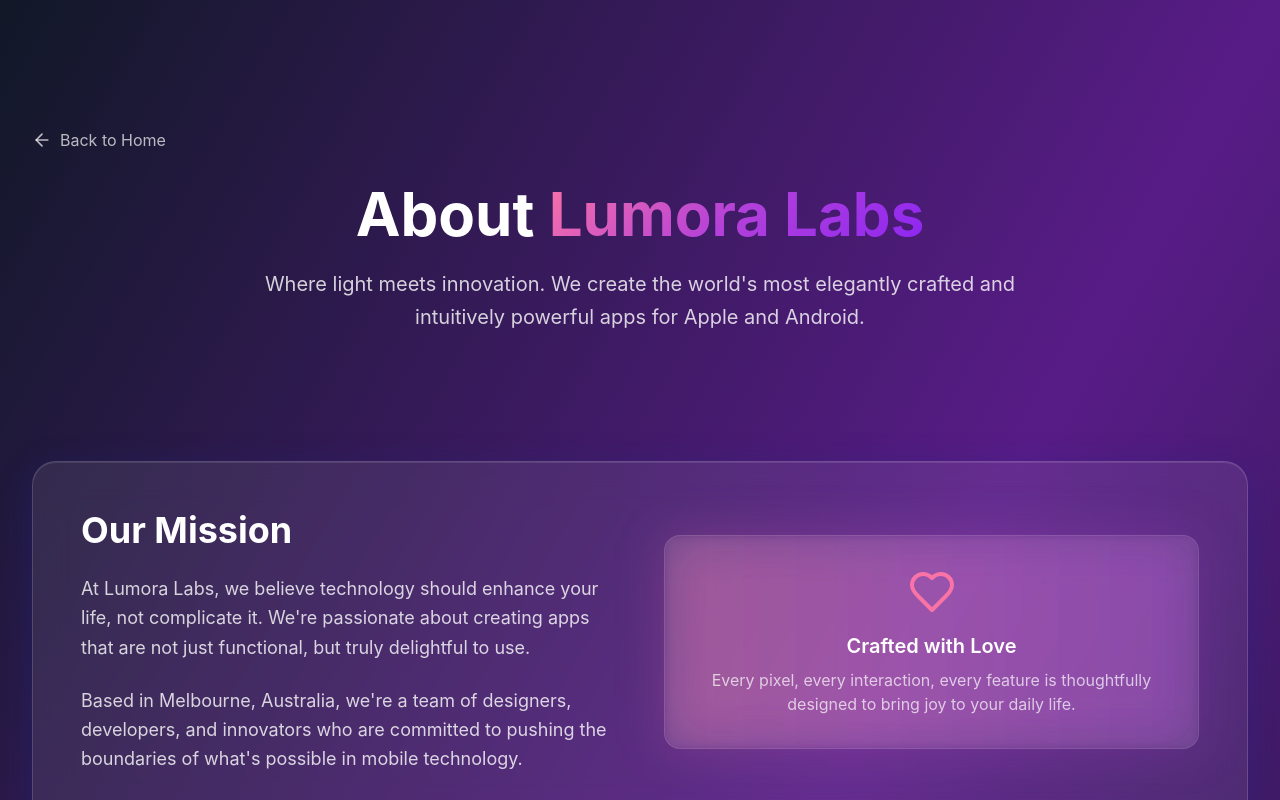
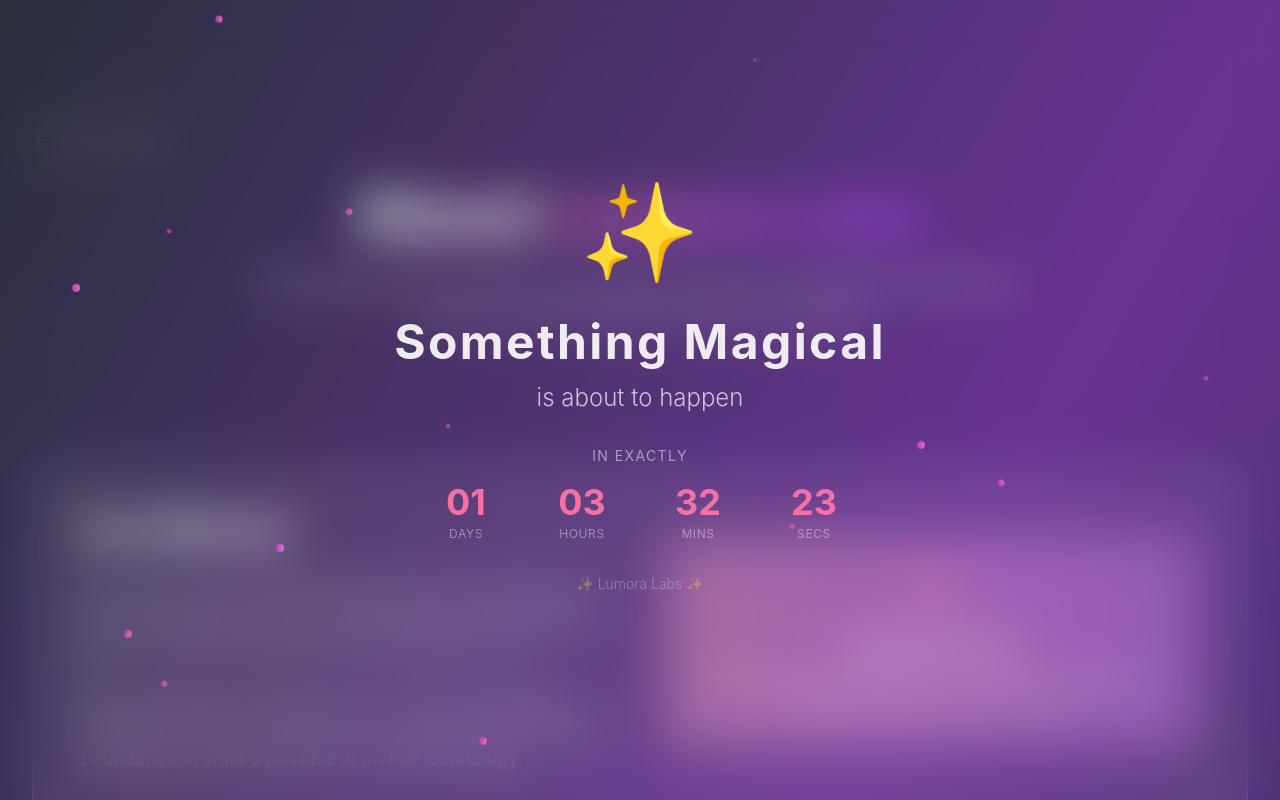
Before and after one commit to Imhermes1/LumoraLabsSite, a Next.js app: page /about-us in a window 1280 px wide. Shown: the top 800 px of the page. Built offline with nearby package versions, Linux system fonts and the light colour scheme.

Commit message:
✨ Add magical countdown overlay with frosted glass effect and animated sparkles

```diff
--- a/src/app/layout.tsx
+++ b/src/app/layout.tsx
@@ -3,6 +3,7 @@ import './globals.css'
 import { cn } from '@/lib/utils'
 import { Analytics } from '@vercel/analytics/next'
 import { SpeedInsights } from '@vercel/speed-insights/next'
+import { LazyCountdownOverlay } from '@/components/LazyModals'
 
 // Use system fonts as fallback when Google Fonts fail to load
 const fontClass = 'font-sans'
@@ -53,6 +54,13 @@ export default function RootLayout({
 }: {
   children: React.ReactNode
 }) {
+  // Set target date to 24 hours from 12:00 PM Melbourne time
+  const now = new Date()
+  const melbourneTime = new Date(now.toLocaleString("en-US", {timeZone: "Australia/Melbourne"}))
+  const targetDate = new Date(melbourneTime)
+  targetDate.setHours(12, 0, 0, 0) // Set to 12:00 PM
+  targetDate.setDate(targetDate.getDate() + 1) // Add 24 hours
+
   return (
     <html lang="en" className="scroll-smooth">
       <head>
@@ -90,6 +98,13 @@ export default function RootLayout({
         <div className="min-h-screen">
           {children}
         </div>
+
+        {/* Countdown Overlay */}
+        <LazyCountdownOverlay
+          targetDate={targetDate}
+          isVisible={true}
+        />
+
         <Analytics />
         <SpeedInsights />
       </body>
--- /dev/null
+++ b/src/components/CountdownOverlay.tsx
@@ -0,0 +1,141 @@
+'use client'
+
+import { useState, useEffect } from 'react'
+
+interface CountdownOverlayProps {
+  targetDate: Date
+  isVisible?: boolean
+}
+
+export default function CountdownOverlay({
+  targetDate,
+  isVisible = true
+}: CountdownOverlayProps) {
+  const [timeLeft, setTimeLeft] = useState({
+    days: 0,
+    hours: 0,
+    minutes: 0,
+    seconds: 0
+  })
+  const [isExpired, setIsExpired] = useState(false)
+
+  useEffect(() => {
+    const calculateTimeLeft = () => {
+      const difference = targetDate.getTime() - new Date().getTime()
+
+      if (difference > 0) {
+        setTimeLeft({
+          days: Math.floor(difference / (1000 * 60 * 60 * 24)),
+          hours: Math.floor((difference / (1000 * 60 * 60)) % 24),
+          minutes: Math.floor((difference / 1000 / 60) % 60),
+          seconds: Math.floor((difference / 1000) % 60)
+        })
+        setIsExpired(false)
+      } else {
+        setIsExpired(true)
+      }
+    }
+
+    calculateTimeLeft()
+    const timer = setInterval(calculateTimeLeft, 1000)
+
+    return () => clearInterval(timer)
+  }, [targetDate])
+
+  if (!isVisible) return null
+
+  return (
+    <>
+      {/* Frosted Glass Backdrop */}
+      <div className="fixed inset-0 bg-white/10 backdrop-blur-xl z-[9999]" />
+
+      {/* Animated Sparkles */}
+      <div className="fixed inset-0 z-[10000] pointer-events-none">
+        {[...Array(20)].map((_, i) => (
+          <div
+            key={i}
+            className="absolute animate-sparkle"
+            style={{
+              left: `${Math.random() * 100}%`,
+              top: `${Math.random() * 100}%`,
+              animationDelay: `${Math.random() * 3}s`,
+              animationDuration: `${2 + Math.random() * 2}s`
+            }}
+          >
+            <div className="w-2 h-2 bg-gradient-to-r from-lumora-pink to-lumora-purple rounded-full opacity-80 animate-pulse" />
+          </div>
+        ))}
+      </div>
+
+      {/* Magical Content */}
+      <div className="fixed inset-0 z-[10001] flex items-center justify-center p-4">
+        <div className="text-center space-y-8">
+          {/* Magical Message */}
+          <div className="space-y-4">
+            <div className="text-6xl md:text-8xl animate-bounce">
+              ✨
+            </div>
+            <h1 className="text-3xl md:text-5xl font-bold text-white/90 tracking-wider">
+              Something Magical
+            </h1>
+            <h2 className="text-xl md:text-2xl text-white/70 font-light">
+              is about to happen
+            </h2>
+          </div>
+
+          {/* Countdown Timer */}
+          {!isExpired ? (
+            <div className="space-y-4">
+              <div className="text-sm text-white/50 uppercase tracking-widest">
+                In exactly
+              </div>
+              <div className="grid grid-cols-4 gap-4 max-w-md mx-auto">
+                <div className="text-center">
+                  <div className="text-2xl md:text-4xl font-bold text-lumora-pink animate-pulse">
+                    {timeLeft.days.toString().padStart(2, '0')}
+                  </div>
+                  <div className="text-white/40 text-xs uppercase tracking-wider mt-1">Days</div>
+                </div>
+                <div className="text-center">
+                  <div className="text-2xl md:text-4xl font-bold text-lumora-pink animate-pulse">
+                    {timeLeft.hours.toString().padStart(2, '0')}
+                  </div>
+                  <div className="text-white/40 text-xs uppercase tracking-wider mt-1">Hours</div>
+                </div>
+                <div className="text-center">
+                  <div className="text-2xl md:text-4xl font-bold text-lumora-pink animate-pulse">
+                    {timeLeft.minutes.toString().padStart(2, '0')}
+                  </div>
+                  <div className="text-white/40 text-xs uppercase tracking-wider mt-1">Mins</div>
+                </div>
+                <div className="text-center">
+                  <div className="text-2xl md:text-4xl font-bold text-lumora-pink animate-pulse">
+                    {timeLeft.seconds.toString().padStart(2, '0')}
+                  </div>
+                  <div className="text-white/40 text-xs uppercase tracking-wider mt-1">Secs</div>
+                </div>
+              </div>
+            </div>
+          ) : (
+            <div className="space-y-4">
+              <div className="text-6xl animate-bounce">
+                🎉
+              </div>
+              <div className="text-2xl md:text-3xl font-bold text-lumora-pink">
+                The Magic Has Arrived
+              </div>
+              <div className="text-white/70 text-lg">
+                Welcome to the future
+              </div>
+            </div>
+          )}
+
+          {/* Subtle Hint */}
+          <div className="text-white/30 text-sm font-light">
+            ✨ Lumora Labs ✨
+          </div>
+        </div>
+      </div>
+    </>
+  )
+}
--- a/src/components/LazyModals.tsx
+++ b/src/components/LazyModals.tsx
@@ -19,9 +19,15 @@ const ComingSoonModal = dynamic(() => import('./ComingSoonModal'), {
   loading: () => null
 })
 
+const CountdownOverlay = dynamic(() => import('./CountdownOverlay'), {
+  ssr: false,
+  loading: () => null
+})
+
 type BetaSignupModalProps = ComponentProps<typeof import('./BetaSignupModal').default>
 type AlphaRevealModalProps = ComponentProps<typeof import('./AlphaRevealModal').default>
 type ComingSoonModalProps = ComponentProps<typeof import('./ComingSoonModal').default>
+type CountdownOverlayProps = ComponentProps<typeof import('./CountdownOverlay').default>
 
 export const LazyBetaSignupModal = (props: BetaSignupModalProps) => (
   <BetaSignupModal {...props} />
@@ -34,3 +40,7 @@ export const LazyAlphaRevealModal = (props: AlphaRevealModalProps) => (
 export const LazyComingSoonModal = (props: ComingSoonModalProps) => (
   <ComingSoonModal {...props} />
 )
+
+export const LazyCountdownOverlay = (props: CountdownOverlayProps) => (
+  <CountdownOverlay {...props} />
+)
--- a/src/styles/globals.css
+++ b/src/styles/globals.css
@@ -1483,6 +1483,21 @@ html {
   }
 }
 
+@keyframes sparkle {
+  0% {
+    opacity: 0;
+    transform: scale(0) rotate(0deg);
+  }
+  50% {
+    opacity: 1;
+    transform: scale(1) rotate(180deg);
+  }
+  100% {
+    opacity: 0;
+    transform: scale(0) rotate(360deg);
+  }
+}
+
 @keyframes loading-progress {
   0% {
     width: 0%;
@@ -1541,6 +1556,10 @@ html {
 
 .animate-shimmer {
   animation: shimmer 1.5s ease-in-out infinite;
+}
+
+.animate-sparkle {
+  animation: sparkle 3s ease-in-out infinite;
 }
 
 .animate-loading-progress {
```
